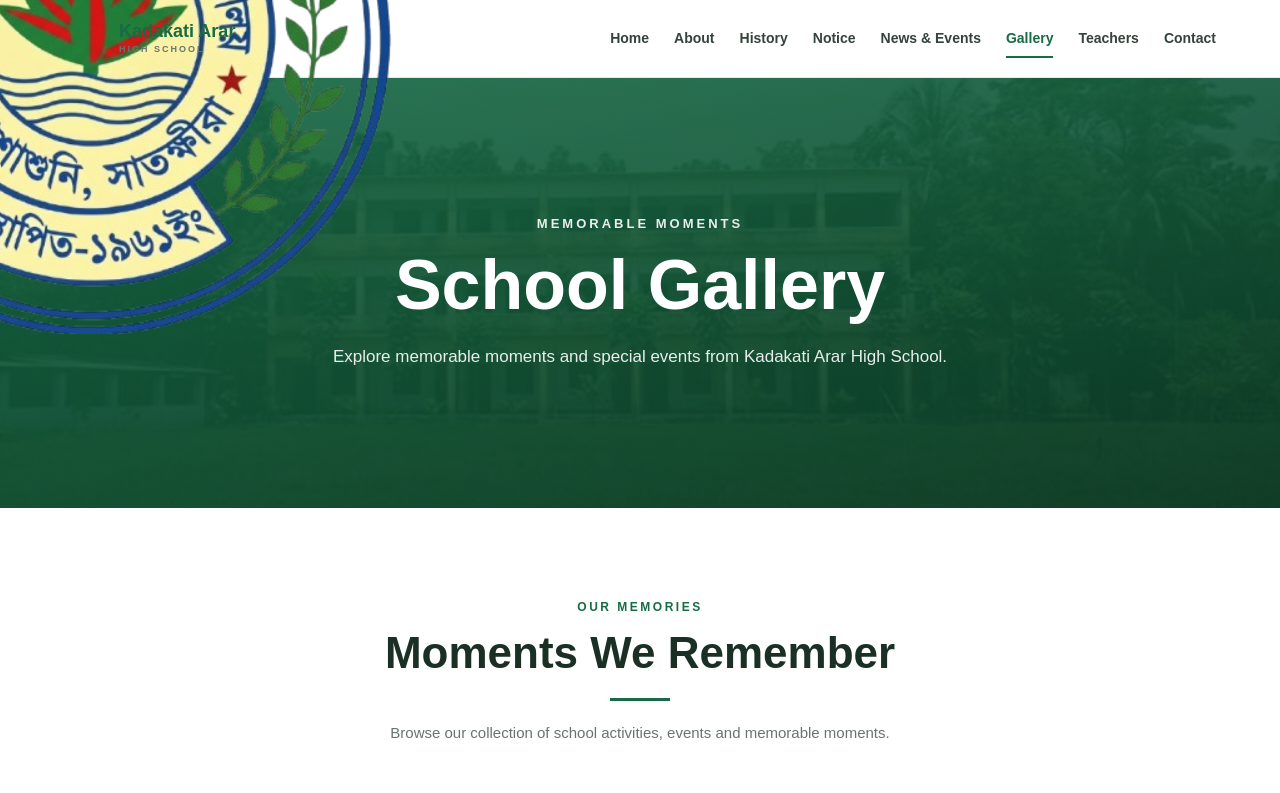
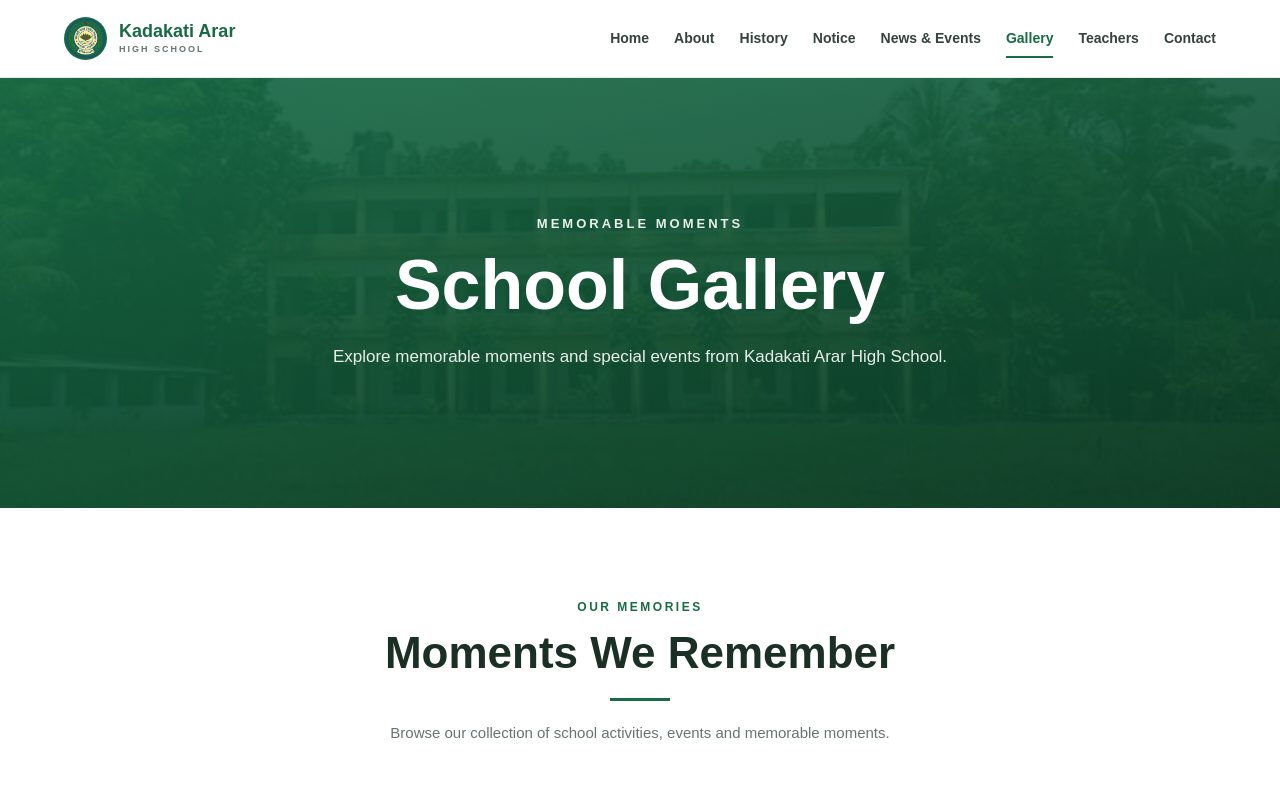
Before and after one commit to Nasrullah8586/Kadakati-Arar-High-School, a website: page Frontend/gallery.html in a window 1280 px wide. Shown: the top 793 px of the page. Drawn offline with Linux system fonts and the light colour scheme; no server answers.

Commit message:
fixe logo size

```diff
--- a/Frontend/gallery.css
+++ b/Frontend/gallery.css
@@ -86,6 +86,14 @@ body.lightbox-open {
     font-size: 22px;
     font-weight: 700;
 }
+
+.logo-mark img {
+    width: 100%;
+    height: 100%;
+    object-fit: contain;
+    border-radius: 50%;
+}
+
 
 .school-name {
     display: flex;
--- a/Frontend/history.css
+++ b/Frontend/history.css
@@ -76,7 +76,12 @@ body {
     font-size: 22px;
     font-weight: 700;
 }
-
+.logo-mark img {
+    width: 100%;
+    height: 100%;
+    object-fit: contain;
+    border-radius: 50%;
+}
 .school-name {
     display: flex;
     flex-direction: column;
--- a/Frontend/teachers.css
+++ b/Frontend/teachers.css
@@ -82,7 +82,12 @@ body {
     font-size: 22px;
     font-weight: 700;
 }
-
+.logo-mark img {
+    width: 100%;
+    height: 100%;
+    object-fit: contain;
+    border-radius: 50%;
+}
 .school-name {
     display: flex;
     flex-direction: column;
```
